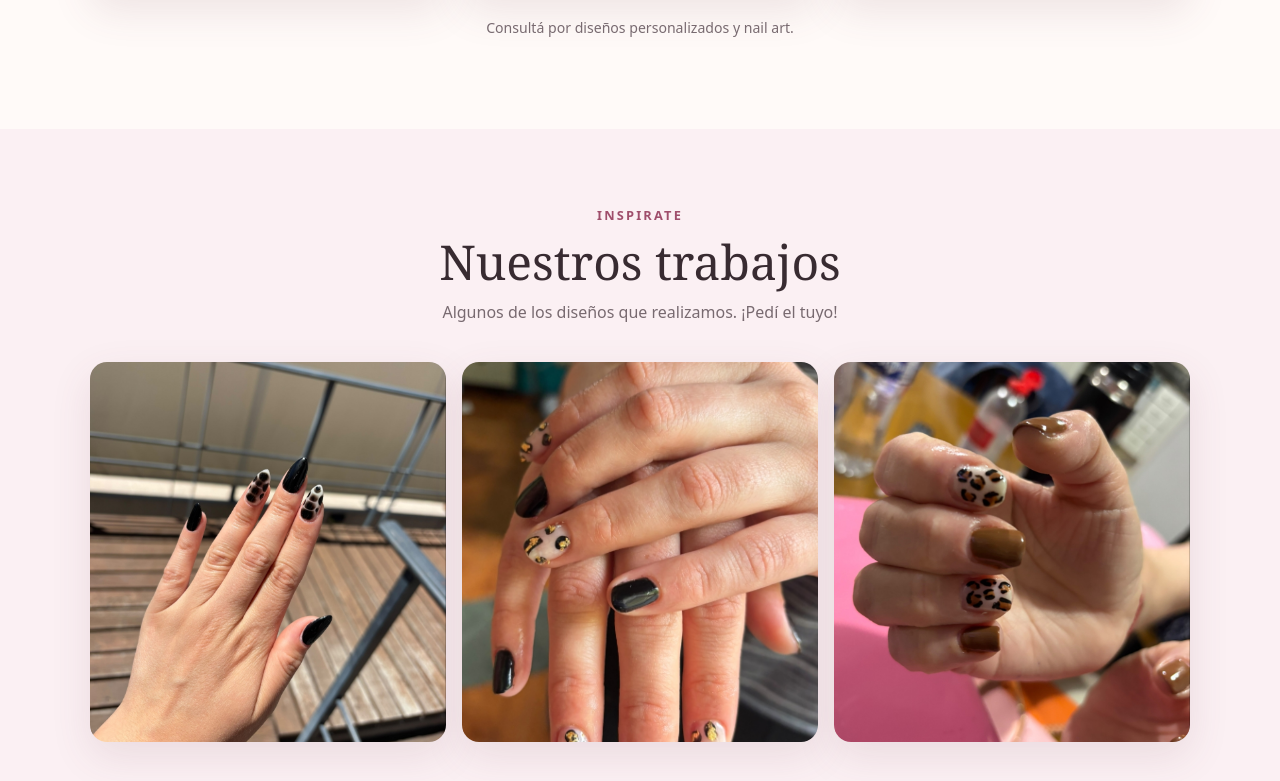
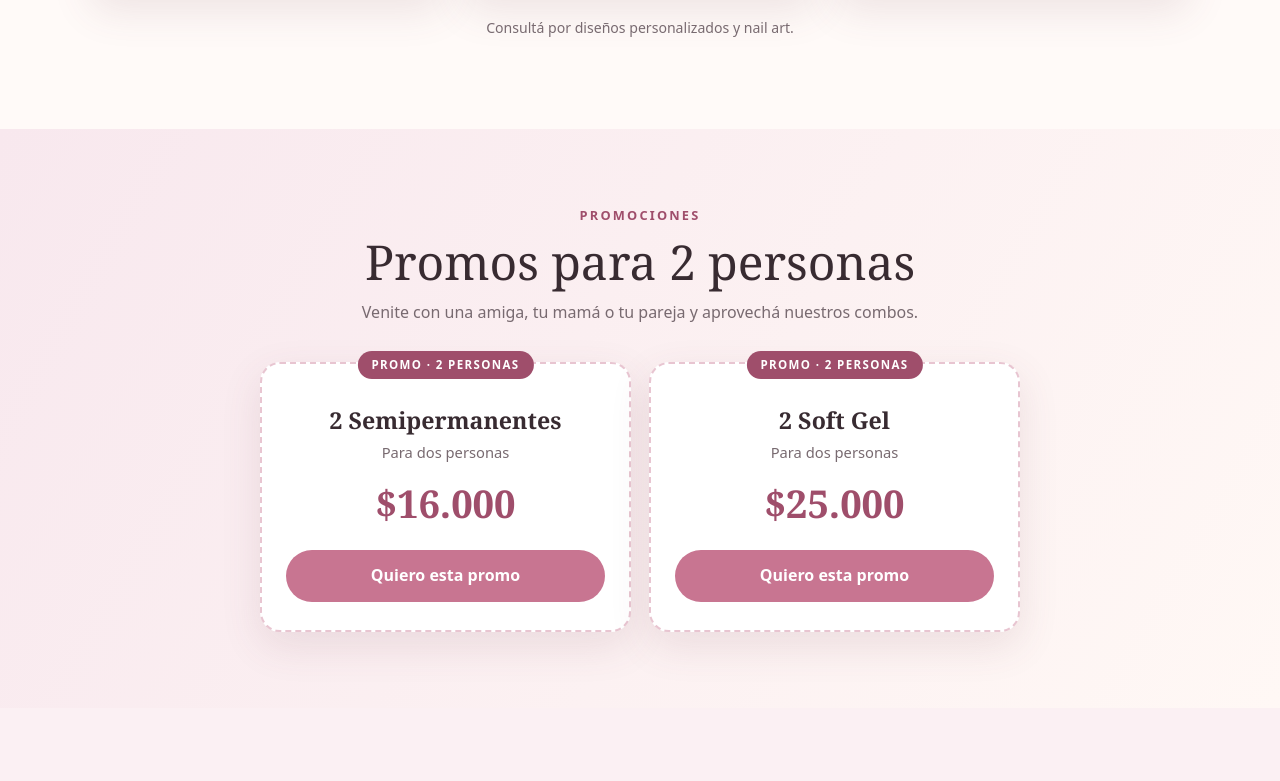
Before and after one commit to francoleonardomore/Webu-as, a plain HTML site: page index.html in a window 1280 px wide. Shown: the part 1170-1951 px from the top of the page. Drawn offline with Linux system fonts and the light colour scheme.

Commit message:
Add promotional section and update navigation

```diff
--- a/index.html
+++ b/index.html
@@ -47,6 +47,14 @@
     .servicio p{margin:0;color:var(--suave);font-size:.94rem;min-height:48px}
     .precio{display:block;color:var(--rosa-oscuro);font-weight:800;margin-top:16px}
     .nota{text-align:center;color:var(--suave);font-size:.88rem;margin-top:20px}
+    .promos{background:linear-gradient(120deg,#f8e8ee,#fff8f5)}
+    .promo-grid{display:grid;grid-template-columns:repeat(2,1fr);gap:18px;max-width:760px;margin:auto}
+    .promo{position:relative;background:white;padding:28px 24px;border:2px dashed #e8c5d1;border-radius:20px;text-align:center;box-shadow:var(--sombra)}
+    .promo .etiqueta{position:absolute;top:-13px;left:50%;transform:translateX(-50%);background:var(--rosa-oscuro);color:white;font-size:.72rem;font-weight:800;letter-spacing:.12em;padding:5px 14px;border-radius:999px;text-transform:uppercase;white-space:nowrap}
+    .promo h3{font-family:Georgia,serif;font-size:1.45rem;margin:10px 0 2px}
+    .promo .para{color:var(--suave);font-size:.92rem;margin:0}
+    .promo .precio-promo{font-family:Georgia,serif;font-size:2.4rem;color:var(--rosa-oscuro);font-weight:700;margin:8px 0 16px}
+    .promo .boton{width:100%}
     .galeria{background:#fbf0f3}
     .fotos{display:grid;grid-template-columns:repeat(3,1fr);gap:16px}
     .fotos img{width:100%;height:380px;object-fit:cover;border-radius:17px;box-shadow:var(--sombra)}
@@ -67,13 +75,15 @@
     @media(max-width:760px){
       .barra{padding:12px 0;align-items:flex-start;flex-direction:column;gap:10px}
       nav{width:100%;gap:16px;overflow-x:auto;padding-bottom:4px;font-size:.88rem}
-      nav .boton{padding:9px 14px;white-space:nowrap}
+      nav a{white-space:nowrap}
+      nav .boton{padding:9px 14px}
       .hero{padding:42px 0}
       .hero-grid,.reserva-grid{grid-template-columns:1fr}
       .hero-foto{height:380px;max-width:520px;width:100%;margin:auto}
       section{padding:55px 0}
       .servicios{grid-template-columns:1fr}
       .servicio p{min-height:0}
+      .promo-grid{grid-template-columns:1fr;gap:26px}
       .fotos{grid-template-columns:repeat(2,1fr);gap:10px}
       .fotos img{height:250px}
       .fotos img:last-child{grid-column:span 2;height:300px}
@@ -86,7 +96,7 @@
     <div class="contenedor barra">
       <a class="marca" href="#inicio" id="nombreMarca">Nails Studio</a>
       <nav aria-label="Navegación principal">
-        <a href="#inicio">Inicio</a><a href="#servicios">Servicios</a><a href="#galeria">Galería</a><a href="#turnos">Turnos</a>
+        <a href="#inicio">Inicio</a><a href="#servicios">Servicios</a><a href="#promos">Promos</a><a href="#galeria">Galería</a><a href="#turnos">Turnos</a>
         <a class="boton" href="#turnos">Reservar turno</a>
       </nav>
     </div>
@@ -101,7 +111,7 @@
           <p>Diseños delicados, detalles que enamoran y un espacio pensado para que disfrutes tu momento.</p>
           <div class="acciones">
             <a class="boton" href="#turnos">💬 Reservar por WhatsApp</a>
-            <a class="boton secundario" href="#galeria">Ver diseños</a>
+            <a class="boton secundario" href="#promos">Ver promos</a>
           </div>
         </div>
         <div class="hero-foto">
@@ -123,6 +133,32 @@
           <article class="servicio"><div class="icono">💅</div><h3>Kapping / Esculpidas</h3><p>Refuerzo o extensión para el estilo que buscás.</p><span class="precio">Consultar precio</span></article>
         </div>
         <p class="nota">Consultá por diseños personalizados y nail art.</p>
+      </div>
+    </section>
+
+    <section class="promos" id="promos">
+      <div class="contenedor">
+        <div class="encabezado">
+          <div class="eyebrow">Promociones</div>
+          <h2>Promos para 2 personas</h2>
+          <p>Venite con una amiga, tu mamá o tu pareja y aprovechá nuestros combos.</p>
+        </div>
+        <div class="promo-grid">
+          <article class="promo">
+            <span class="etiqueta">Promo · 2 personas</span>
+            <h3>2 Semipermanentes</h3>
+            <p class="para">Para dos personas</p>
+            <div class="precio-promo">$16.000</div>
+            <a class="boton" id="promo1" href="#" target="_blank" rel="noopener">Quiero esta promo</a>
+          </article>
+          <article class="promo">
+            <span class="etiqueta">Promo · 2 personas</span>
+            <h3>2 Soft Gel</h3>
+            <p class="para">Para dos personas</p>
+            <div class="precio-promo">$25.000</div>
+            <a class="boton" id="promo2" href="#" target="_blank" rel="noopener">Quiero esta promo</a>
+          </article>
+        </div>
       </div>
     </section>
 
@@ -160,7 +196,10 @@
           <label for="servicio">Servicio</label>
           <select id="servicio" name="servicio" required>
             <option value="">Elegí un servicio</option>
-            <option>Manicuría</option><option>Esmaltado semipermanente</option><option>Kapping</option><option>Esculpidas</option><option>Nail art</option><option>Otro / consultar</option>
+            <option>Manicuría</option><option>Esmaltado semipermanente</option><option>Kapping</option><option>Esculpidas</option><option>Nail art</option>
+            <option>Promo: 2 semipermanentes ($16.000, para 2 personas)</option>
+            <option>Promo: 2 soft gel ($25.000, para 2 personas)</option>
+            <option>Otro / consultar</option>
           </select>
           <label for="fecha">Fecha preferida</label>
           <input id="fecha" name="fecha" type="date">
@@ -217,6 +256,8 @@
     }
     configurarEnlace("whatsappDirecto", "Hola! Quisiera consultar por un turno.");
     configurarEnlace("whatsappFlotante", "Hola! Quisiera consultar por sus servicios y turnos.");
+    configurarEnlace("promo1", "Hola! Quisiera reservar la promo de 2 semipermanentes a $16.000 (para 2 personas).");
+    configurarEnlace("promo2", "Hola! Quisiera reservar la promo de 2 soft gel a $25.000 (para 2 personas).");
 
     document.getElementById("formTurno").addEventListener("submit", function(e) {
       e.preventDefault();
```
